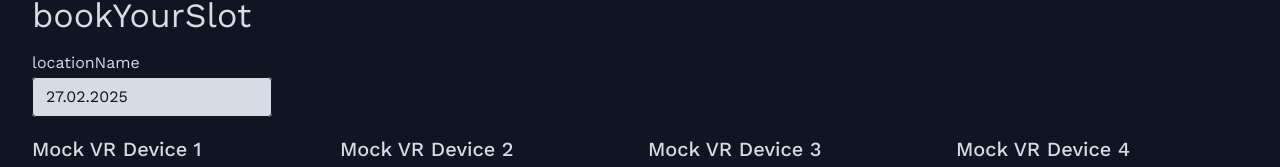
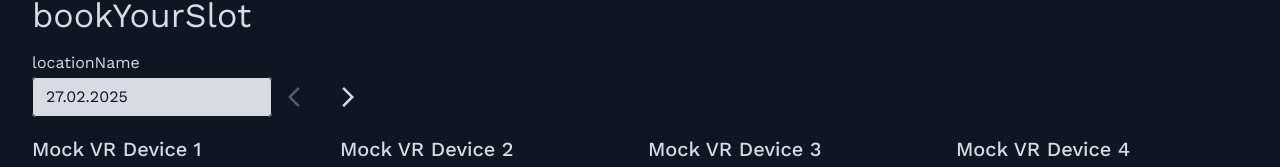
Before and after one commit to kykyka/VRWorld-Front, a React (Create React App) app: page /booking in a window 1280 px wide. Shown: the part 121-288 px from the top of the page. Built offline with nearby package versions, Linux system fonts and the light colour scheme; no server answers.

Commit message:
arrows addded

```diff
--- a/src/pages/Booking/index.js
+++ b/src/pages/Booking/index.js
@@ -151,6 +151,14 @@ export const Booking = () => {
       <Typography variant="subtitle1">{t("locationName")}</Typography>
 
       {/* Датапикер с локализацией и стилями */}
+      <Box
+        sx={{
+          display: "flex",
+          alignItems: "center",
+          gap: 1,
+          mb: 2,
+        }}
+      >
         <LocalizationProvider
           dateAdapter={AdapterDayjs}
           adapterLocale={t("dateLocale") || "en"} // Локализация даты
@@ -164,7 +172,6 @@ export const Booking = () => {
                 <TextField
                   {...params}
                   sx={{
-                  mb: 2,
                     "& .MuiInputBase-root": {
                       backgroundColor: "background.light",
                       color: "text.secondary",
@@ -230,6 +237,35 @@ export const Booking = () => {
             minDate={dayjs()} // Ограничение минимальной даты на сегодняLocalizationProvider
           />
         </LocalizationProvider>
+        <IconButton
+          onClick={() => setSelectedDate(selectedDate.subtract(1, "day"))}
+          disabled={selectedDate.isSame(dayjs(), "day")}
+          sx={{
+            color: "text.primary",
+            "&:hover": {
+              backgroundColor: "rgba(255, 255, 255, 0.1)",
+              color: "text.tertiary",
+            },
+            "&.Mui-disabled": {
+              color: "rgba(255, 255, 255, 0.3)",
+            },
+          }}
+        >
+          <ArrowBackIosIcon />
+        </IconButton>
+        <IconButton
+          onClick={() => setSelectedDate(selectedDate.add(1, "day"))}
+          sx={{
+            color: "text.primary",
+            "&:hover": {
+              backgroundColor: "rgba(255, 255, 255, 0.1)",
+              color: "text.tertiary",
+            },
+          }}
+        >
+          <ArrowForwardIosIcon />
+        </IconButton>
+      </Box>
 
       {/* Сетка временных интервалов для каждого устройства */}
       <Box sx={{ mb: 4 }}>
```
Lines whose indentation alone changed are shown as unchanged.
